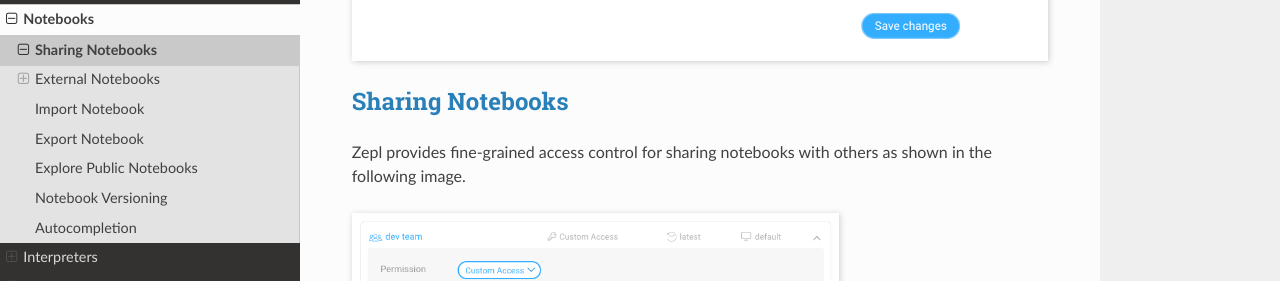
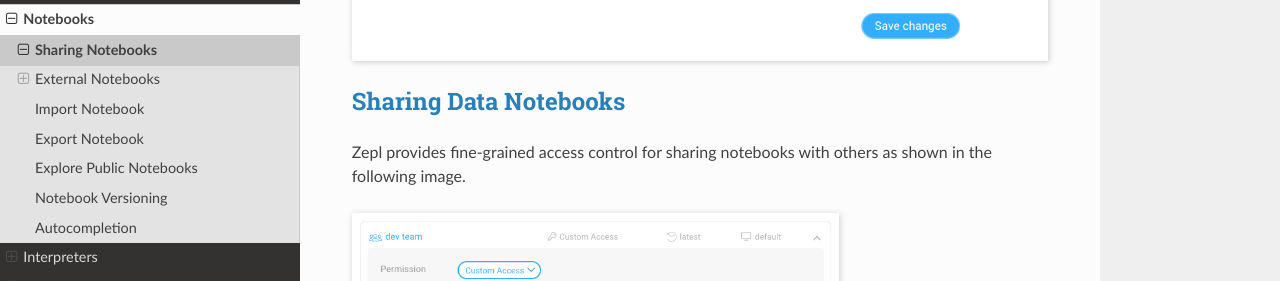
Before and after one commit to ZEPL/zepl-documentation, an MkDocs documentation site: the page built from docs/guide/sharing_notebooks.md, in a window 1280 px wide and 900 px high, scrolled down 2126 px. Shown: the part 175-456 px from the top of the window. Built offline with MkDocs 1.6.1, drawn with Linux system fonts in a browser that asks for light colours; nearby versions of some CDN libraries.

Commit message:
Update sharing_notebooks.md

```diff
--- a/docs/guide/sharing_notebooks.md
+++ b/docs/guide/sharing_notebooks.md
@@ -1,3 +1,4 @@
+title: Sharing Data Notebooks | ZEPL Documentation
 # Spaces and Notebooks Sharing
 
 In this section we will explain how you can create a new *Space* and share notebooks with other members and teams.
@@ -25,7 +26,7 @@
 <img src="../../img/sharing_overlay.png" class="image-box img-100" />
 <br />
 
-## Sharing Notebooks
+## Sharing Data Notebooks
 Zepl provides fine-grained access control for sharing notebooks with others as shown in the following image.
 
 <img src="../../img/sharing_option.png" class="image-box img-70" />
```
